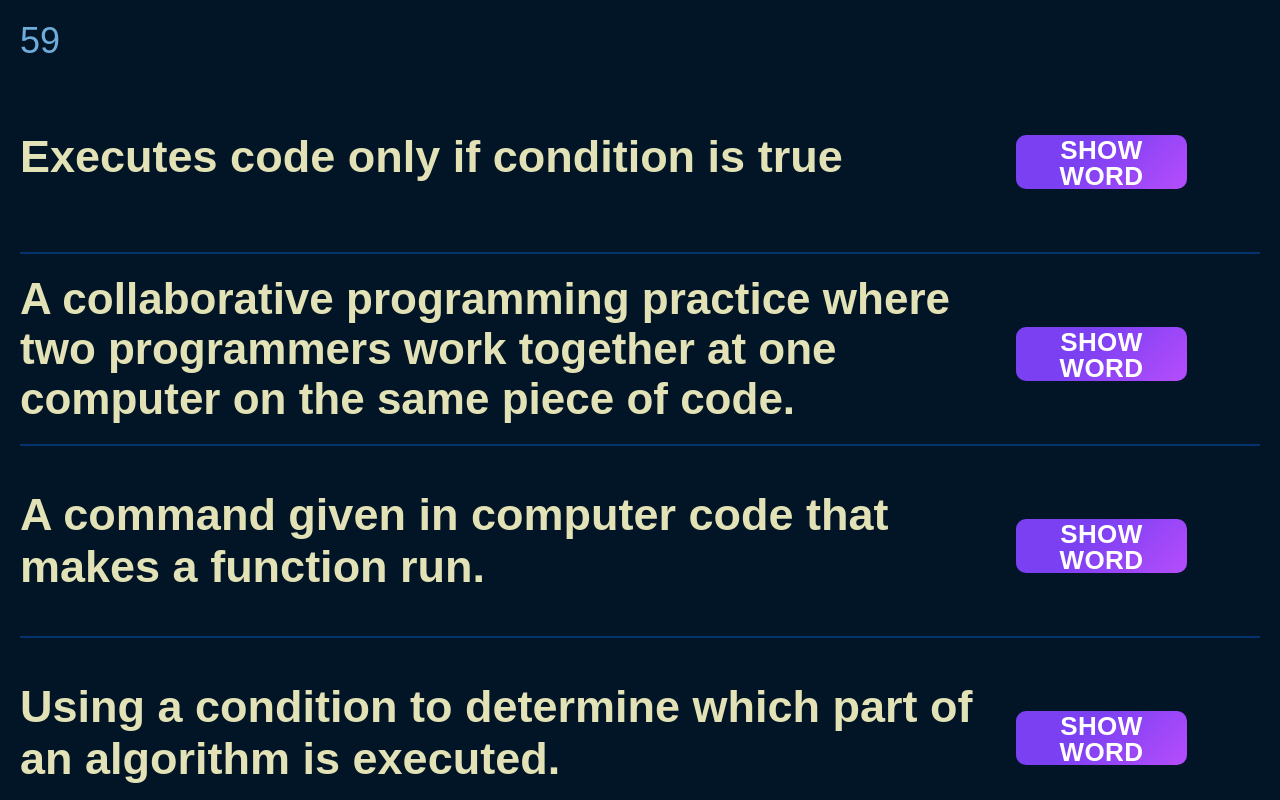
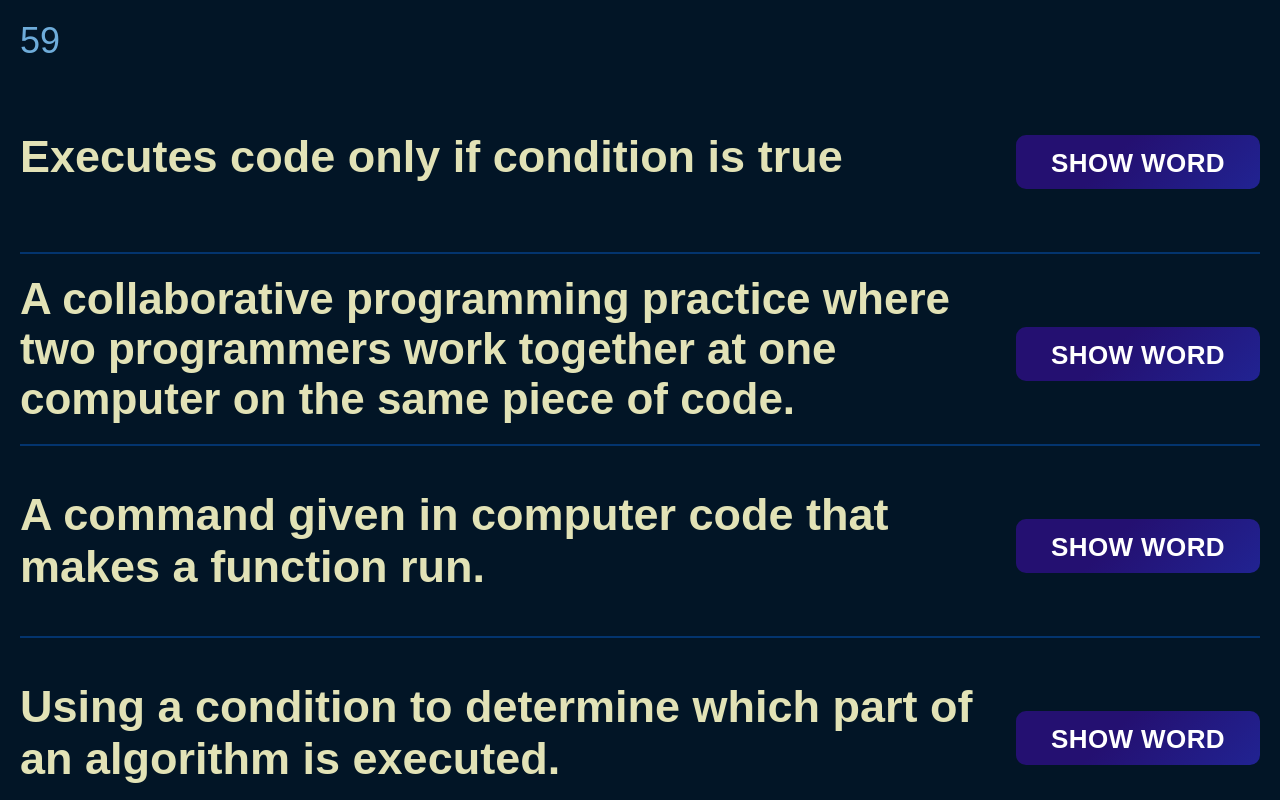
Before and after one commit to mrbaileyjpa/mrbaileyjpa.github.io, a plain HTML site: page index.html in a window 1280 px wide. Both pictures are taken after a click on the button "Go". Shown: the top 800 px of the page. Drawn offline with Linux system fonts and the light colour scheme.

Commit message:
Update index.html

```diff
--- a/index.html
+++ b/index.html
@@ -88,7 +88,7 @@
         /* CSS */
         .button-75 {
         align-items: center;
-        background-image: linear-gradient(135deg, #7c40f3 40%, #b64dfc);
+        background-image: linear-gradient(135deg, #241071 40%, #212392);
         border: 0;
         border-radius: 10px;
         box-sizing: border-box;
@@ -112,7 +112,6 @@
         user-select: none;
         -webkit-user-select: none;
         touch-action: manipulation;
-        width: 70%;
         }
 
         .button-75:active {
```
